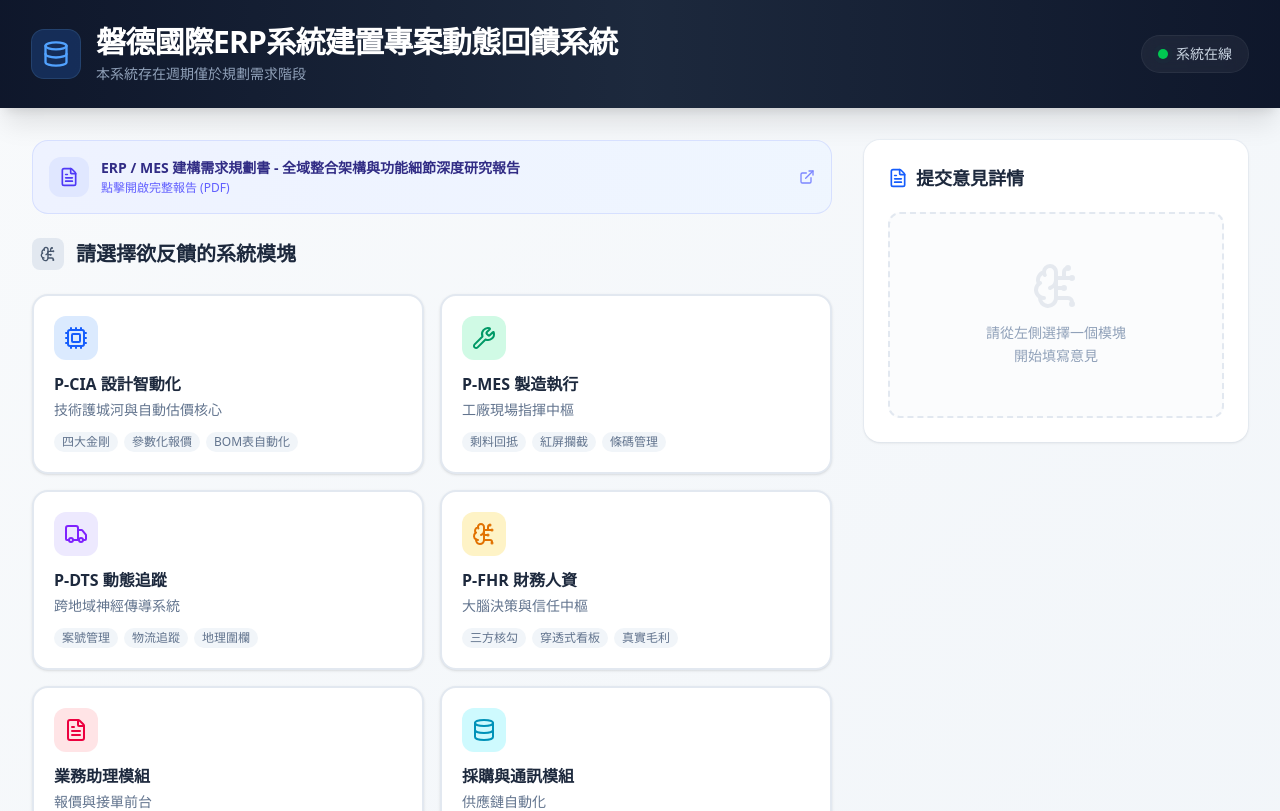
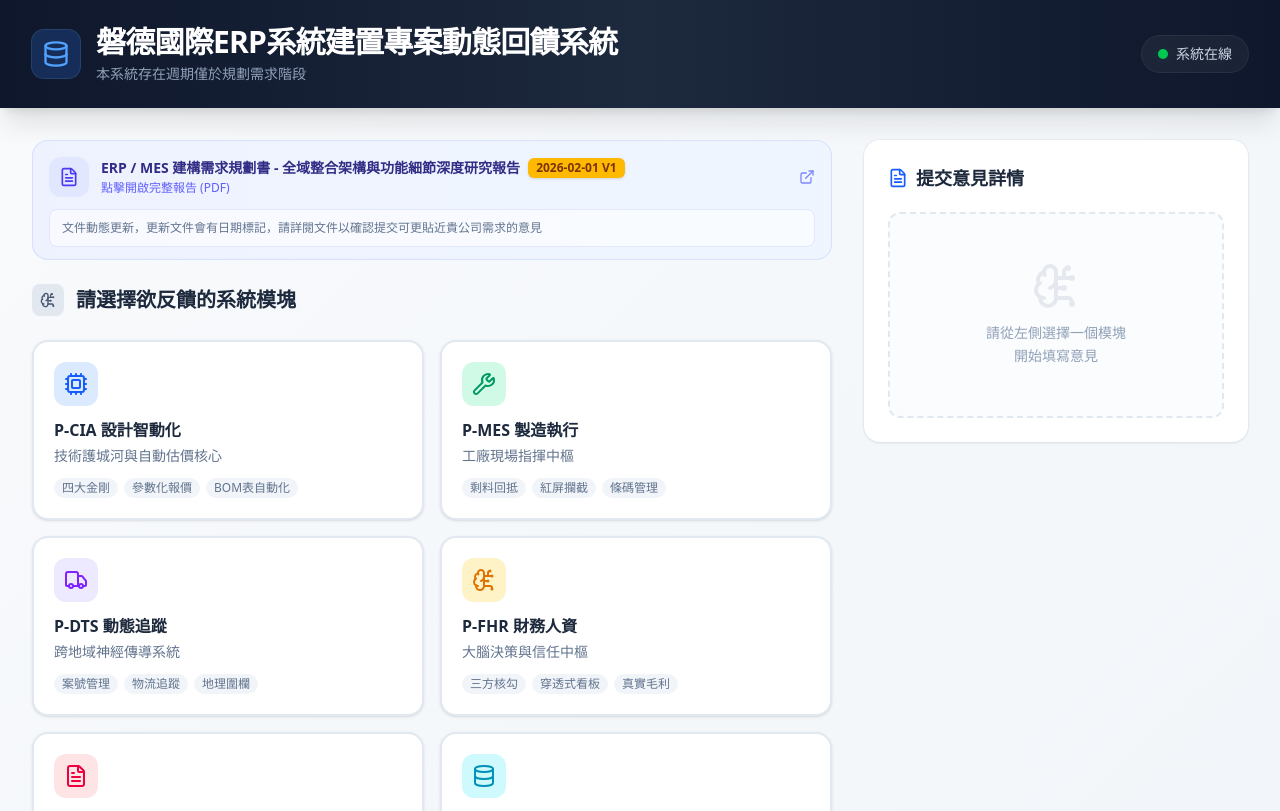
Before and after one commit to Lance1102/pand-erp-feedback, a React (Vite) app: page / in a window 1280 px wide. Shown: the top 811 px of the page. Built offline with nearby package versions, Linux system fonts and the light colour scheme.

Commit message:
Add version badge and update notice to report link
- Add amber 2026-02-01 V1 badge next to report title
- Add notice text below link about dynamic document updates

```diff
--- a/src/App.tsx
+++ b/src/App.tsx
@@ -218,25 +218,37 @@ ${feedbackContent}
           {/* Left: Module Selection */}
           <div className="lg:col-span-2 space-y-6">
             {/* Report Link */}
+            <div className="rounded-2xl bg-gradient-to-r from-indigo-50 to-blue-50 border border-indigo-200/60 overflow-hidden">
               <a
                 href={`${import.meta.env.BASE_URL}ERP-MES-requirement-report.pdf`}
                 target="_blank"
                 rel="noopener noreferrer"
-              className="flex items-center gap-3 p-4 rounded-2xl bg-gradient-to-r from-indigo-50 to-blue-50 border border-indigo-200/60 hover:border-indigo-300 hover:shadow-md transition-all group"
+                className="flex items-center gap-3 p-4 hover:bg-indigo-100/40 transition-all group"
               >
-              <div className="flex items-center justify-center w-10 h-10 rounded-xl bg-indigo-100 text-indigo-600 group-hover:bg-indigo-200 transition-colors">
+                <div className="flex items-center justify-center w-10 h-10 rounded-xl bg-indigo-100 text-indigo-600 group-hover:bg-indigo-200 transition-colors flex-shrink-0">
                   <FileText className="w-5 h-5" />
                 </div>
                 <div className="flex-1 min-w-0">
+                  <div className="flex items-center gap-2 flex-wrap">
                     <p className="text-sm font-semibold text-indigo-900">
                       ERP / MES 建構需求規劃書 - 全域整合架構與功能細節深度研究報告
                     </p>
+                    <span className="inline-flex items-center px-2 py-0.5 rounded-md text-xs font-bold bg-amber-400 text-amber-900 shadow-sm">
+                      2026-02-01 V1
+                    </span>
+                  </div>
                   <p className="text-xs text-indigo-500 mt-0.5">
                     點擊開啟完整報告 (PDF)
                   </p>
                 </div>
                 <ExternalLink className="w-4 h-4 text-indigo-400 group-hover:text-indigo-600 flex-shrink-0 transition-colors" />
               </a>
+              <div className="px-4 pb-3 -mt-1">
+                <p className="text-xs text-slate-500 leading-relaxed bg-white/60 rounded-lg px-3 py-2 border border-indigo-100">
+                  文件動態更新，更新文件會有日期標記，請詳閱文件以確認提交可更貼近貴公司需求的意見
+                </p>
+              </div>
+            </div>
 
             <div className="flex items-center gap-3">
               <div className="flex items-center justify-center w-8 h-8 rounded-lg bg-slate-200">
```
Lines whose indentation alone changed are shown as unchanged.
